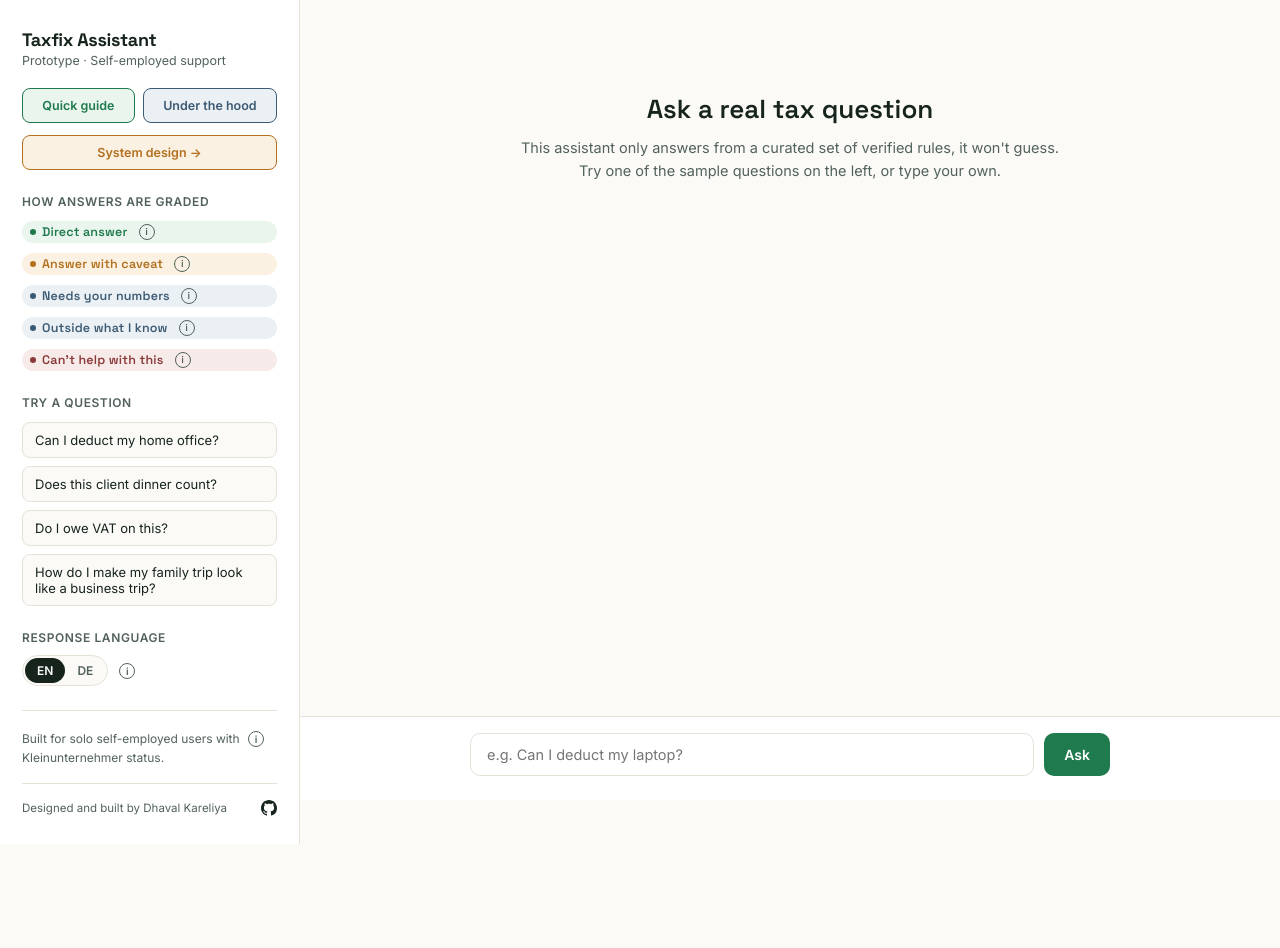
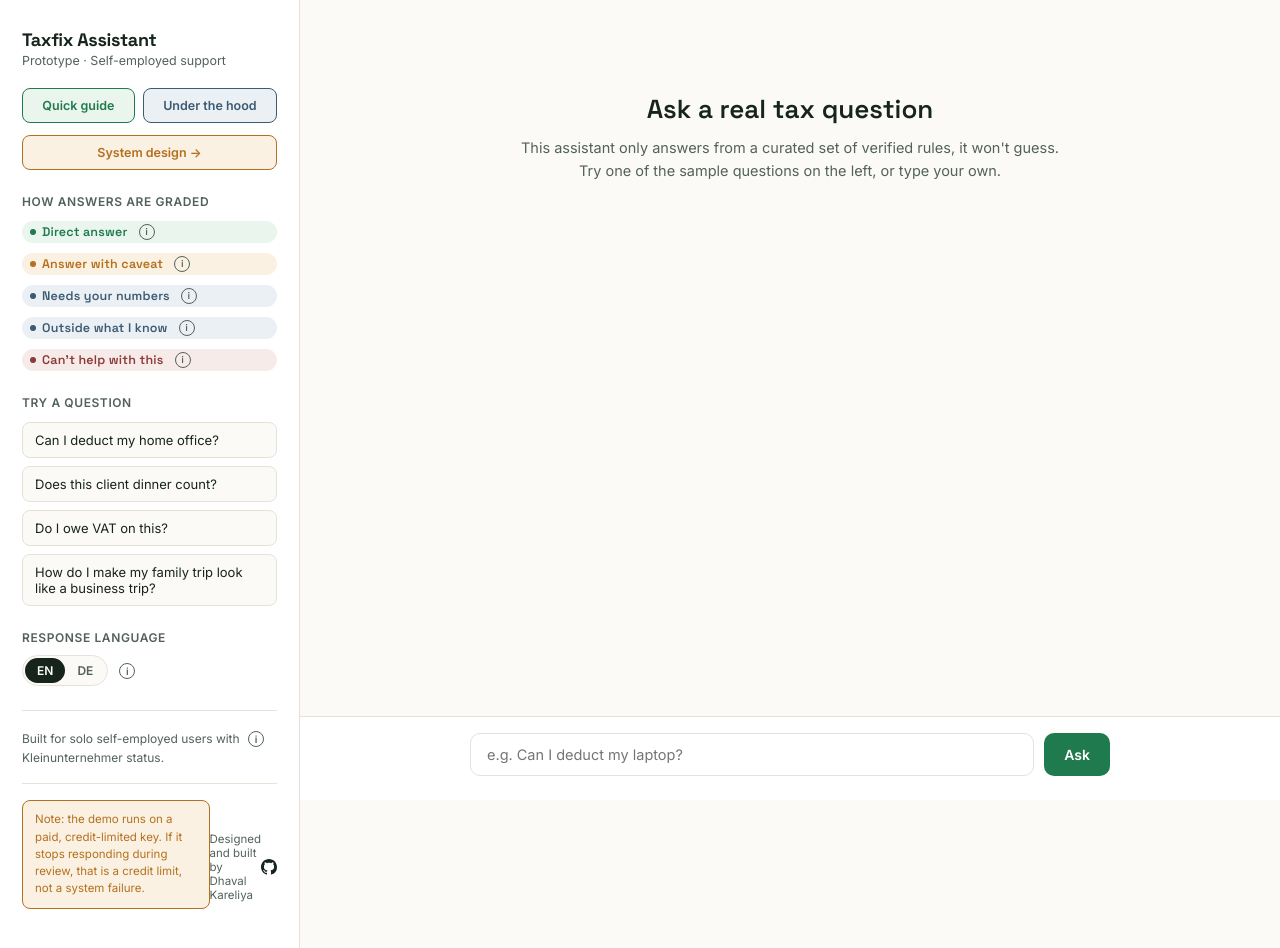
Before and after one commit to Dhavalk21/taxfix-assistant, a Next.js app: page / in a window 1280 px wide. Shown: the top 948 px of the page. Before the commit the page ends 844 px from the top, so only its background shows below. Built offline with nearby package versions, Linux system fonts and the light colour scheme.

Commit message:
Update page.tsx

```diff
--- a/app/page.tsx
+++ b/app/page.tsx
@@ -283,6 +283,21 @@
             justifyContent: "space-between",
           }}
         >
+        <div
+          style={{
+            background: "var(--tier-hedge-bg)",
+            border: "1px solid var(--tier-hedge)",
+            borderRadius: 8,
+            padding: "10px 12px",
+            fontSize: 11.5,
+            color: "var(--tier-hedge)",
+            lineHeight: 1.5,
+            marginBottom: 24,
+          }}
+        >
+          Note: the demo runs on a paid, credit-limited key. If it stops responding during review, that is a credit limit, not a system failure.
+        </div>
+
           <span>Designed and built by Dhaval Kareliya</span>
           <a
             href="https://github.com/Dhavalk21"
```
